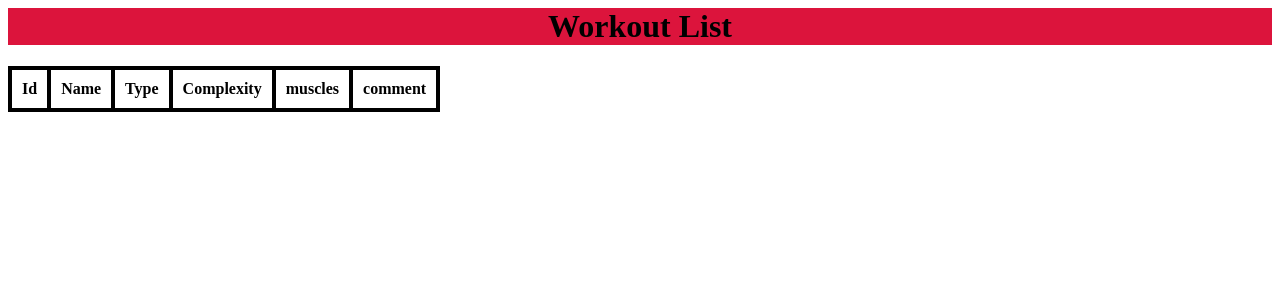
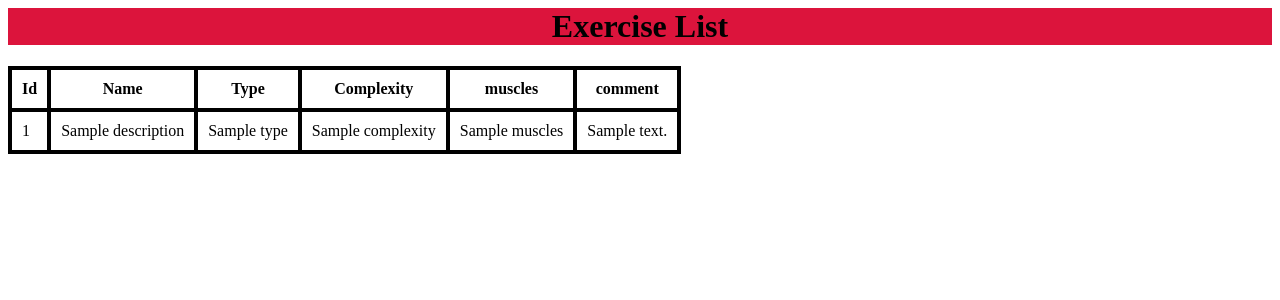
Before and after one commit to kruart/workout-pet-webapp, a Java web app: template src/main/webapp/WEB-INF/jsp/exerciseList.jsp in a window 1280 px wide. Shown: the top 300 px of the page. Run offline with Spring Boot 4, a stand-in JSP engine, Linux system fonts and the light colour scheme; the template is opened without the code that fills it: most values are stand-ins (such as "Sample title", 1, 10 or a date in 2020); data that the repository does not hold is empty; the project's own start-up code is not run, and a stand-in starts its controllers and pages; database files in the repository are not loaded.

Commit message:
adding /exercise request(getAll exercise) and make some little changes

```diff
--- a/src/main/java/ua/kruart/workout/controller/WorkoutController.java
+++ b/src/main/java/ua/kruart/workout/controller/WorkoutController.java
@@ -14,6 +14,7 @@ import javax.servlet.http.HttpServletRequest;
 import java.time.LocalDateTime;
 
 /**
+ * Handles workout-related requests
  *
  * @author kruart on 28.05.2017.
  */
@@ -28,11 +29,6 @@ public class WorkoutController {
     public String workoutList(Model model) {
         model.addAttribute("workoutList", service.getAll());
         return "workoutList";
-    }
-
-    @RequestMapping(value = "/{id}", method = RequestMethod.GET)
-    public ModelAndView getById(@PathVariable Integer id) {
-        return new ModelAndView("exerciseList").addObject("workout", service.get(id));
     }
 
     @RequestMapping(value = "/create", method = RequestMethod.GET)
--- a/src/main/webapp/WEB-INF/jsp/exerciseList.jsp
+++ b/src/main/webapp/WEB-INF/jsp/exerciseList.jsp
@@ -2,7 +2,7 @@
 <%@taglib prefix="c" uri="http://java.sun.com/jsp/jstl/core" %>
 <html>
 <head>
-    <title>Approach List</title>
+    <title>Exercise List</title>
     <style>
         h1 {
             background-color: crimson;
@@ -20,7 +20,7 @@
     </style>
 </head>
 <body>
-    <h1><b>Workout List</b></h1>
+    <h1><b>Exercise List</b></h1>
 
     <table>
         <tr>
@@ -32,7 +32,7 @@
             <th>comment</th>
 
         </tr>
-        <c:forEach items="${workout.exerciseList}" var="exercise">
+        <c:forEach items="${exerciseList}" var="exercise">
             <tr>
                 <td>${exercise.id}</td>
                 <td>${exercise.description.name}</td>
--- a/src/main/webapp/WEB-INF/jsp/workoutList.jsp
+++ b/src/main/webapp/WEB-INF/jsp/workoutList.jsp
@@ -37,7 +37,7 @@
             <tr>
 
                 <td>${workout.id}</td>
-                <td><a href="/workout/${workout.id}">${workout.name}</a></td>
+                <td><a href="/exercise?wid=${workout.id}">${workout.name}</a></td>
                 <td>${workout.startWorkout}</td>
                 <td>${workout.endWorkout}</td>
                 <td><a href="/workout/update/${workout.id}">Edit</a></td>
```
Also changed, not shown: src/main/java/ua/kruart/workout/controller/ExerciseController.java (added, +27 -0 lines), src/main/java/ua/kruart/workout/repository/jpa/JpaWorkoutRepository.java (+4 -6 lines).
